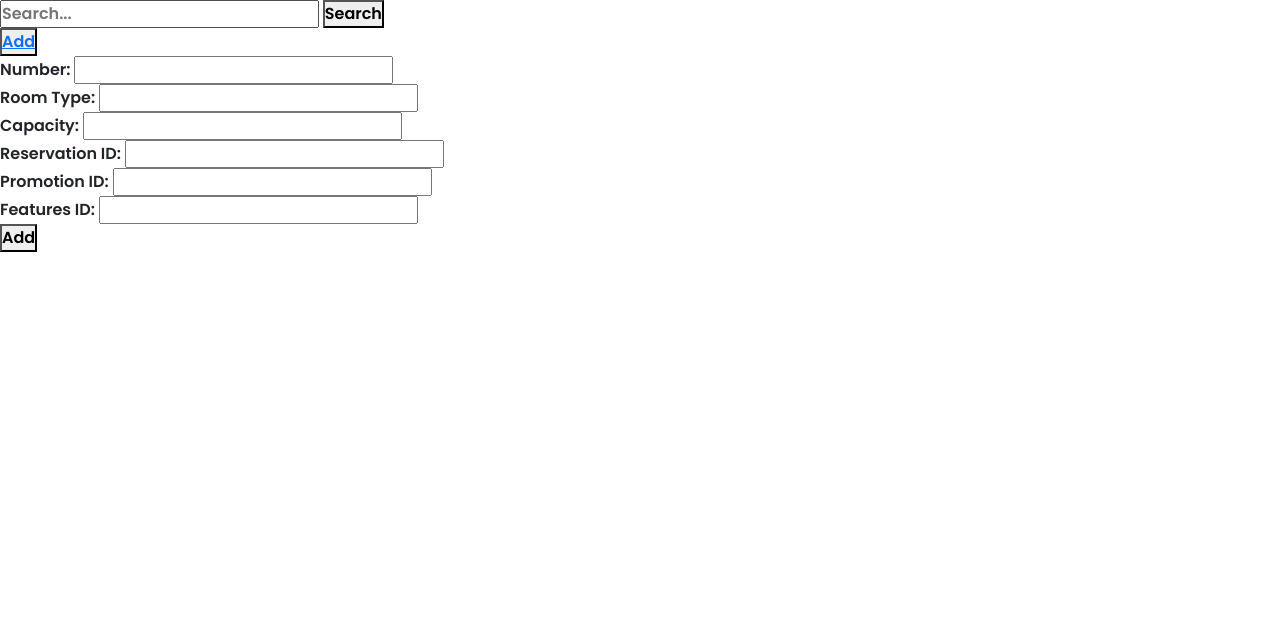
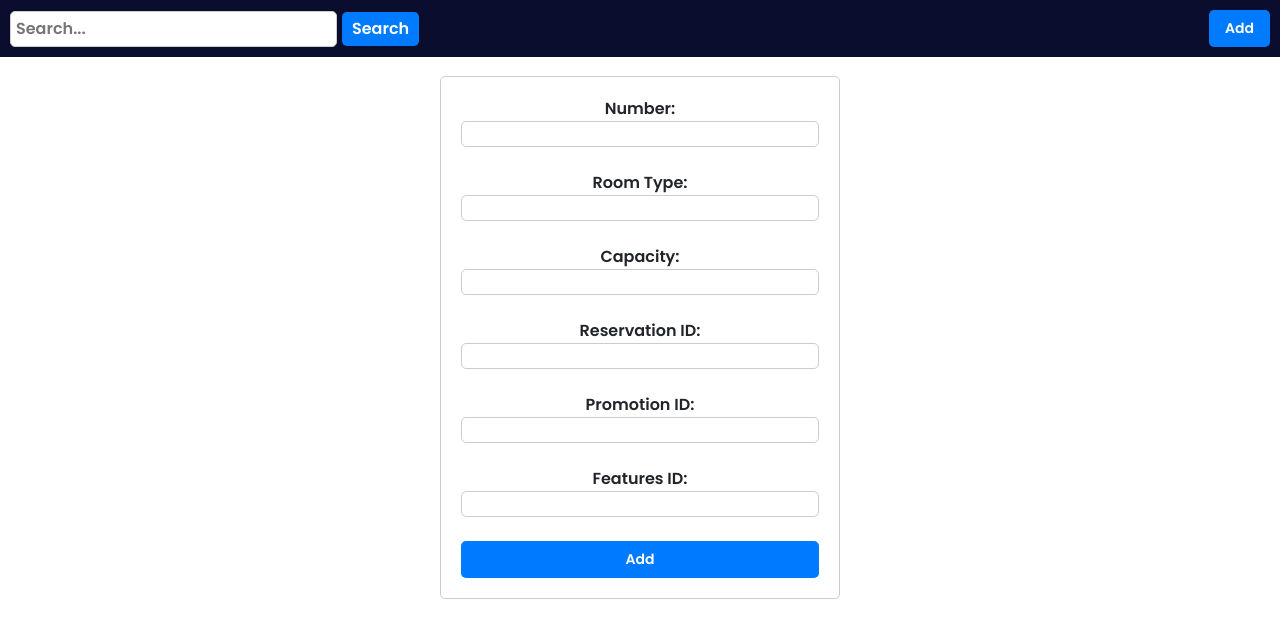
Before and after one commit to MihajaFi/App_Akory_Hotel, a plain HTML site: page Frontend/Admin/pages/CreateRoom.html in a window 1280 px wide. Drawn offline with nearby package versions, Linux system fonts and the light colour scheme; no server answers.

Commit message:
feat : update css room

```diff
--- a/Backend/src/Queries/AllBasic.js
+++ b/Backend/src/Queries/AllBasic.js
@@ -51,7 +51,7 @@ const getPaymentByMobileMoney = `
         WHERE payment_method.mobile_money = true;
 ` ;
 const getstatuscountreserved = `
-SELECT client.name,client.last_name, COUNT(reservation.id_reservation) AS reservation_count
+SELECT client.first_name,client.last_name, COUNT(reservation.id_reservation) AS reservation_count
   FROM client
   INNER JOIN reservation ON  client.id_client = reservation.id_client
   GROUP BY client.id_client;
--- a/Frontend/Admin/assets/css/room.css
+++ b/Frontend/Admin/assets/css/room.css
@@ -95,3 +95,87 @@ body {
 .roomboxsingle{
     background-color:#07fcdb8e;
 }
+
+/* Pour centrer le contenu de la navigation */
+nav {
+    display: flex;
+    align-items: center;
+    justify-content: space-between;
+    background-color:  #0a0d2d;
+    padding: 10px;
+  }
+
+  /* Pour styliser la barre de recherche */
+  .search-bar {
+    display: flex;
+    align-items: center;
+  }
+
+  .search-bar input[type="text"] {
+    padding: 5px;
+    border: 1px solid #ccc;
+    border-radius: 5px;
+    margin-right: 5px;
+  }
+
+  .search-bar button {
+    padding: 5px 10px;
+    background-color: #007BFF;
+    color: white;
+    border: none;
+    border-radius: 5px;
+    cursor: pointer;
+  }
+  .addRoomButton,a{
+    text-decoration: none;
+    color: white;
+  }
+  /* Pour styliser le bouton "Add" */
+  .add-button {
+    background-color: #007BFF;
+    border: none;
+    color: white;
+    padding: 8px 16px;
+    text-align: center;
+    text-decoration: none;
+    display: inline-block;
+    font-size: 14px;
+    border-radius: 5px;
+    cursor: pointer;
+  }
+  /*style pour le forme pour creer une room resever */
+  form {
+    display: flex;
+    flex-direction: column;
+    align-items: center;
+    margin: 0 auto;
+    padding: 20px;
+    border: 1px solid #ccc;
+    border-radius: 5px;
+    max-width: 400px;
+    margin-top: 0.5cm;
+  }
+
+  form label {
+    font-weight: bold;
+  }
+
+  form input ,form select{
+    border: 1px solid #ccc;
+    border-radius: 5px;
+    width: 100%;
+  }
+
+  form button {
+    padding: 10px;
+    background-color: #007BFF;
+    border: none;
+    color: white;
+    border-radius: 5px;
+    cursor: pointer;
+    width: 100%;
+  }
+
+  form button:hover {
+    background-color: #0056b3;
+  }
```
